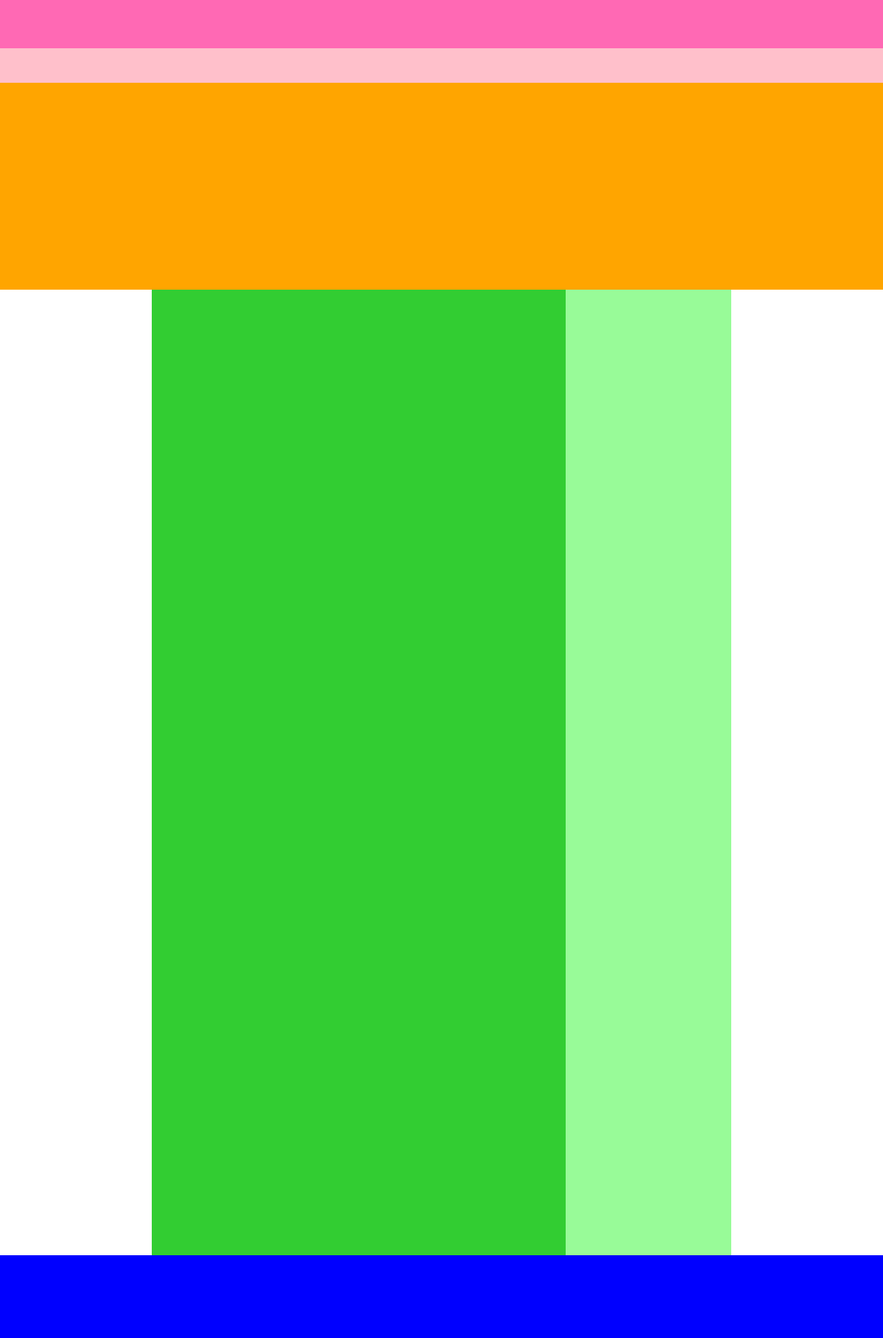
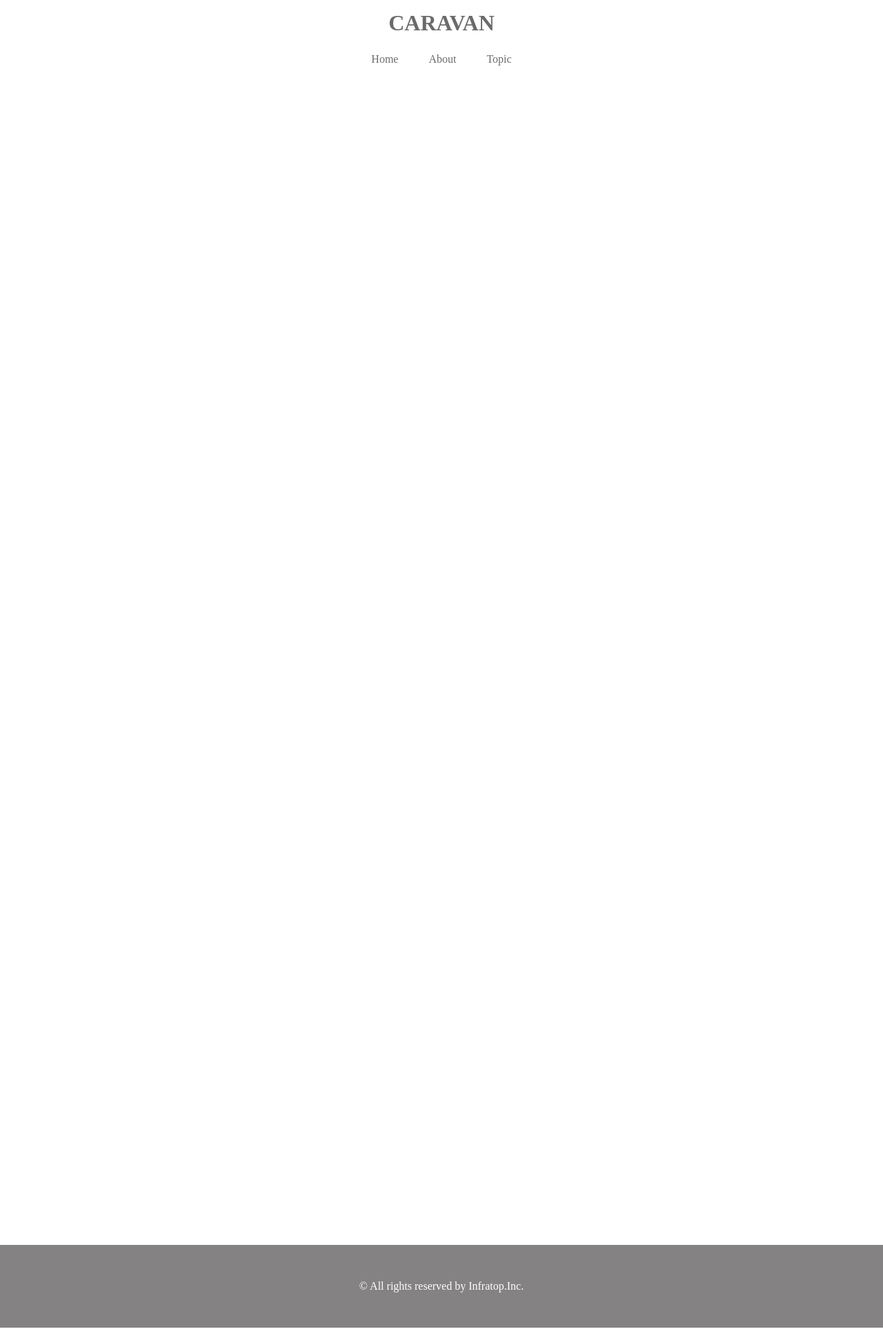
Before and after one commit to OhHansoo16/webcamp_html_css, a plain HTML site: page caravan/index.html in a window 1280 px wide. Shown: the whole page at 69% size. Drawn offline with Linux system fonts and the light colour scheme.

Commit message:
[Finish] 1-5

```diff
--- a/caravan/index.html
+++ b/caravan/index.html
@@ -8,10 +8,23 @@
 
   <body>
 
-    <div class="header">
-      <div class="header-top"></div>
-      <div class="header-bottom"></div>
-    </div>
+    <header>
+      <h1 class="heading">
+        <a href="index.html">
+          CARAVAN
+        </a>
+      </h1>
+    </header>
+
+    <nav>
+      <ul class="nav-list">
+        <li class="nav-list-item">
+          <a href="index.html">Home</a>
+        </li>
+        <li class="nav-list-item">About</li>
+        <li class="nav-list-item">Topic</li>
+      </ul>
+    </nav>
 
     <div class="main-visual"></div>
 
@@ -20,7 +33,9 @@
       <div class="sidebar"></div>
     </div>
 
-    <div class="footer"></div>
+    <footer>
+      <p class="footer-text">© All rights reserved by Infratop.Inc.</p>
+    </footer>
 
   </body>
 </html>
--- a/caravan/style.css
+++ b/caravan/style.css
@@ -2,30 +2,39 @@
   margin: 0;
   padding: 0;
   box-sizing: border-box;
+  color: #6c6b6b;
 }
 
-.header {
-  width: 100%; /* 横幅いっぱい */
-  height: 120px; /* 高さ120px */
-  background-color: red; /* 背景色red */
+a {
+  text-decoration: none;
 }
 
-.header-top {
-  width: 100%; /* 横幅いっぱい */
-  height: 70px; /* 高さ100px */
-  background-color: hotpink; /* 背景色hotpink */
+header {
+  width: 90%; /* 横幅90% */
+  padding: 15px 0;
+  margin: 0 auto;
+  text-align: center;
 }
 
-.header-bottom {
-  width: 100%; /* 横幅いっぱい */
-  height: 50px; /* 高さ100px */
-  background-color: pink; /* 背景色pink */
+header .heading {
+  font-size: 32px;
+}
+
+.nav-list {
+  text-align: center;
+  padding: 10px 0;
+  margin: 0 auto;
+}
+
+.nav-list-item {
+  list-style: none;
+  display: inline-block;
+  margin: 0 20px;
 }
 
 .main-visual {
   width: 100%; /* 横幅いっぱい */
   height: 300px; /* 高さ300px */
-  background-color: orange; /* 背景色orange */
 }
 
 .main-visual-content {
@@ -48,17 +57,26 @@
 .blog {
   width: 600px; /* 横幅600px */
   height: 1400px; /* 高さ1400px */
-  background-color: limegreen; /* 背景色limegreen */
 }
 
 .sidebar {
   width: 240px; /* 横幅240px */
   height: 1400px; /* 高さ1400px */
-  background-color: palegreen; /* 背景色palegreen */
 }
 
-.footer {
+footer {
   width: 100%; /* 横幅いっぱい */
   height: 120px; /* 高さ120px */
-  background-color: blue; /* 背景色blue */
 }
+
+footer {
+  width: 100%;
+  height: 120px;
+  text-align: center;
+  line-height: 120px;
+  background-color: #848282;
+}
+
+.footer-text {
+  color: #fff;
+}
--- /dev/null
+++ b/exercize/chapter5_exercize.css
@@ -0,0 +1,147 @@
+* {
+  margin: 0;
+  padding: 0;
+  box-sizing: border-box;
+}
+
+header {
+  width: 100%; /* 横幅90% */
+  margin: 20px 0;
+  text-align: center;
+  /*border-bottom: solid;*/
+}
+
+header .heading {
+  font-size: 24px;
+}
+
+.nav-list {
+  text-align: center;
+  padding: 10px 20px;
+  margin: 0 auto;
+  border-top: 0.5px solid black;
+  border-bottom: 0.5px solid black;
+}
+
+.nav-list-item {
+  list-style: none;
+  display: inline-block;
+  margin: 0 20px;
+}
+
+.main {
+  width: 800px; /* 横幅840px */
+  height: 700px;
+  margin: 0 auto; /* 中央寄せ（左右に余白がないとできない） */
+  padding: 50px 0px;
+}
+
+.boxes1 {
+  width: 100%;
+  height: 200px;
+  display: flex; /* Flexboxの利用 */
+  justify-content: center; /* 子要素の横並び・中央寄せ */
+}
+
+.box1 {
+  height: 200px;
+  width: 200px;
+  background-color: #e6ffe9;
+}
+
+.box2 {
+  height: 200px;
+  width: 200px;
+  background-color: #cdffd3;
+}
+
+.box3 {
+  height: 200px;
+  width: 200px;
+  background-color: #aeffbd;
+}
+
+.box4 {
+  height: 200px;
+  width: 200px;
+  background-color: #93ffab;
+}
+
+.boxes2 {
+  width: 100%;
+  height: 200px;
+  display: flex; /* Flexboxの利用 */
+  justify-content: center; /* 子要素の横並び・中央寄せ */
+}
+
+.box5 {
+  height: 200px;
+  width: 200px;
+  background-color: #f3ffd8;
+}
+
+.box6 {
+  height: 200px;
+  width: 200px;
+  background-color: #edffbe;
+}
+
+.box7 {
+  height: 200px;
+  width: 200px;
+  background-color: #e9ffa5;
+}
+
+.box8 {
+  height: 200px;
+  width: 200px;
+  background-color: #e4ff8d;
+}
+
+.boxes3 {
+  width: 100%;
+  height: 200px;
+  display: flex; /* Flexboxの利用 */
+  justify-content: center; /* 子要素の横並び・中央寄せ */
+}
+
+.box9 {
+  height: 200px;
+  width: 200px;
+  background-color: #d9e5ff;
+}
+
+.box10 {
+  height: 200px;
+  width: 200px;
+  background-color: #bad3ff;
+}
+
+.box11 {
+  height: 200px;
+  width: 200px;
+  background-color: #a4c6ff;
+}
+
+.box12 {
+  height: 200px;
+  width: 200px;
+  background-color: #8eb8ff;
+}
+
+footer {
+  width: 100%; /* 横幅いっぱい */
+  height: 120px; /* 高さ120px */
+}
+
+footer {
+  width: 100%;
+  height: 120px;
+  text-align: center;
+  line-height: 120px;
+  background-color: #848282;
+}
+
+.footer-text {
+  color: #fff;
+}
```
Also changed, not shown: exercize/chapter5_exercize.html (added, +62 -0 lines).
